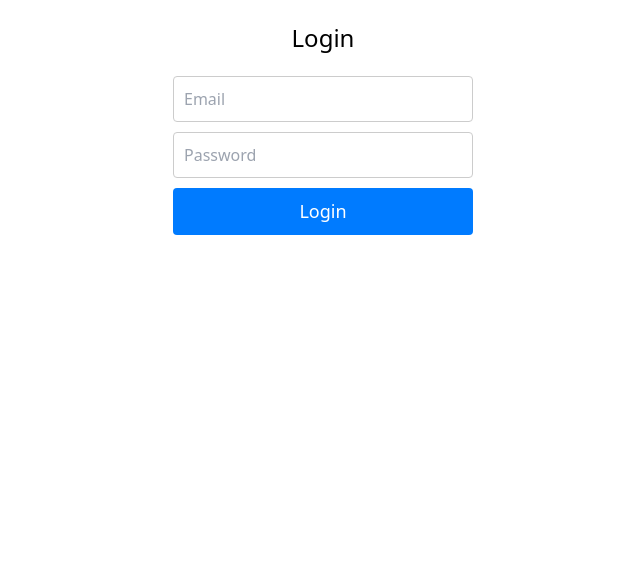
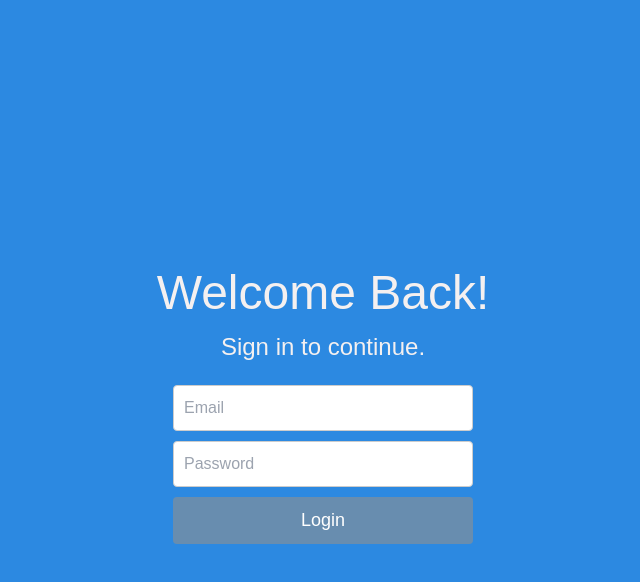
Before and after one commit to SlenderCylinder/Scope-Dashboard, a React (Vite) app: page /login in a window 1280 px wide. Shown: the top 582 px of the page, without its empty margins (317-957 px from the left). Built offline with nearby package versions, Linux system fonts and the light colour scheme; no server answers.

Commit message:
minor stylization of login page

```diff
--- a/app/globals.css
+++ b/app/globals.css
@@ -74,3 +74,24 @@
     @apply bg-background text-foreground;
   }
 }
+
+.wfp_background {
+  display: flex;
+  flex-direction: column;
+  align-items: center;
+  justify-content: center;
+  height: 100vh; /* Center vertically in viewport */
+  background-color: #2c89e1; /* Set a background color for the page */
+
+  /* Style for the 404 text */
+  text-align: center;
+  font-family: 'YourFontName', sans-serif; /* Replace with your desired font family */
+  font-size: 3rem; /* Adjust font size as needed */
+  color: #f4f0f0; /* Text color */
+}
+
+.wfp_logo {
+  width: 300px; /* Adjust the width as needed */
+  height: auto; /* Maintain the aspect ratio */
+  margin-bottom: 20px; /* Add space between the logo and text */
+}
--- a/src/Components/NotFoundPage.jsx
+++ b/src/Components/NotFoundPage.jsx
@@ -6,7 +6,8 @@ function NotFoundPage() {
   return (
     <div className="not-found-container">
       <img src={wfp_logo} alt="WFP Logo" className="logo" />
-      <h1>404 - Page Not Found</h1>
+      <h1>404</h1>
+      <h1>Page Not Found</h1>
       <p>Sorry, the page you are looking for does not exist.</p>
     </div>
   );
--- a/src/LoginPage.jsx
+++ b/src/LoginPage.jsx
@@ -9,6 +9,7 @@ import {
     Form,
     Input,
     Button,
+    CustomBackground,
   } from "./Styles/LoginStyles";
 
 function LoginPage() {
@@ -37,9 +38,12 @@ function LoginPage() {
   }
 
   return (
+    <div>
+    <ToastContainer />
+    <CustomBackground>
     <Container>
-      <Title>Login</Title>
-      <ToastContainer />
+      <h1>Welcome Back!</h1>
+      <Title>Sign in to continue.</Title>
       <Form onSubmit={handleLogin}>
         <Input
           type="email"
@@ -56,6 +60,8 @@ function LoginPage() {
         <Button type="submit">Login</Button>
       </Form>
     </Container>
+    </CustomBackground>
+    </div>
   );
 }
 
--- a/src/Styles/LoginStyles.js
+++ b/src/Styles/LoginStyles.js
@@ -28,7 +28,7 @@ export const Input = styled.input`
 `;
 
 export const Button = styled.button`
-  background-color: #007bff;
+  background-color: #688daf;
   color: white;
   border: none;
   border-radius: 4px;
@@ -40,3 +40,15 @@ export const Button = styled.button`
     background-color: #0056b3;
   }
 `;
+
+export const CustomBackground = styled.div`
+  background-color: #2c89e1; /* Set the desired background color */
+  color: #f4f0f0; /* Set the desired text color */
+  font-family: 'YourFontName', sans-serif; /* Replace with your desired font family */
+  font-size: 3rem; /* Adjust font size as needed */
+  display: flex;
+  flex-direction: column;
+  align-items: center;
+  justify-content: center;
+  min-height: 100vh;
+`;
--- a/src/Styles/NotFoundPage.css
+++ b/src/Styles/NotFoundPage.css
@@ -4,7 +4,7 @@
     align-items: center;
     justify-content: center;
     height: 100vh; /* Center vertically in viewport */
-    background-color: #2c89e1; /* Set a background color for the page */
+    background-color: #3380c8; /* Set a background color for the page */
 
     /* Style for the 404 text */
     text-align: center;
```
